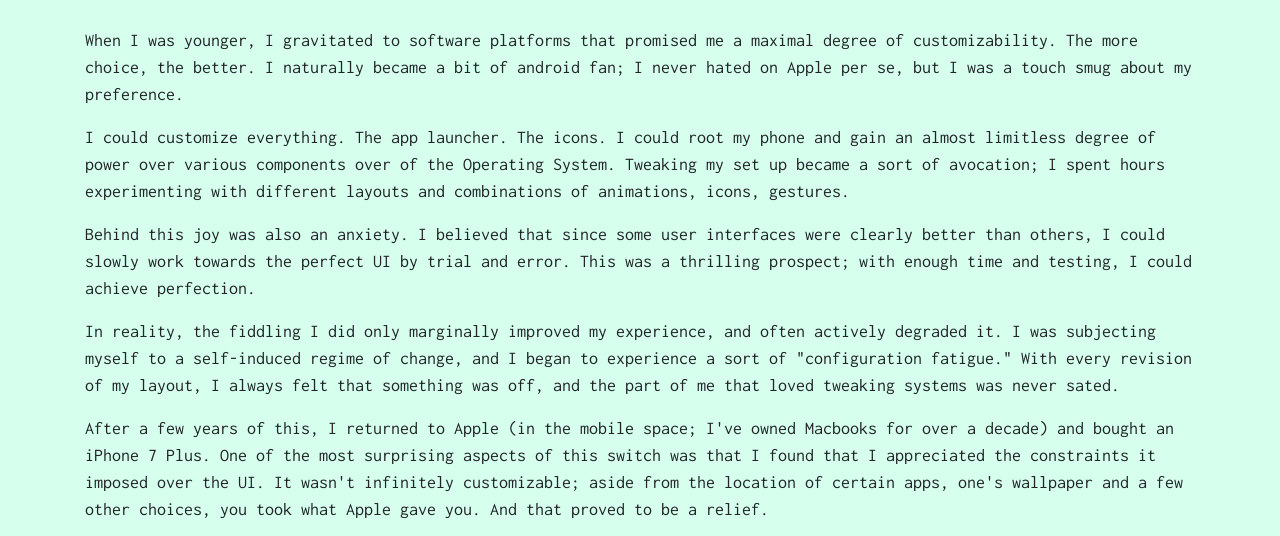
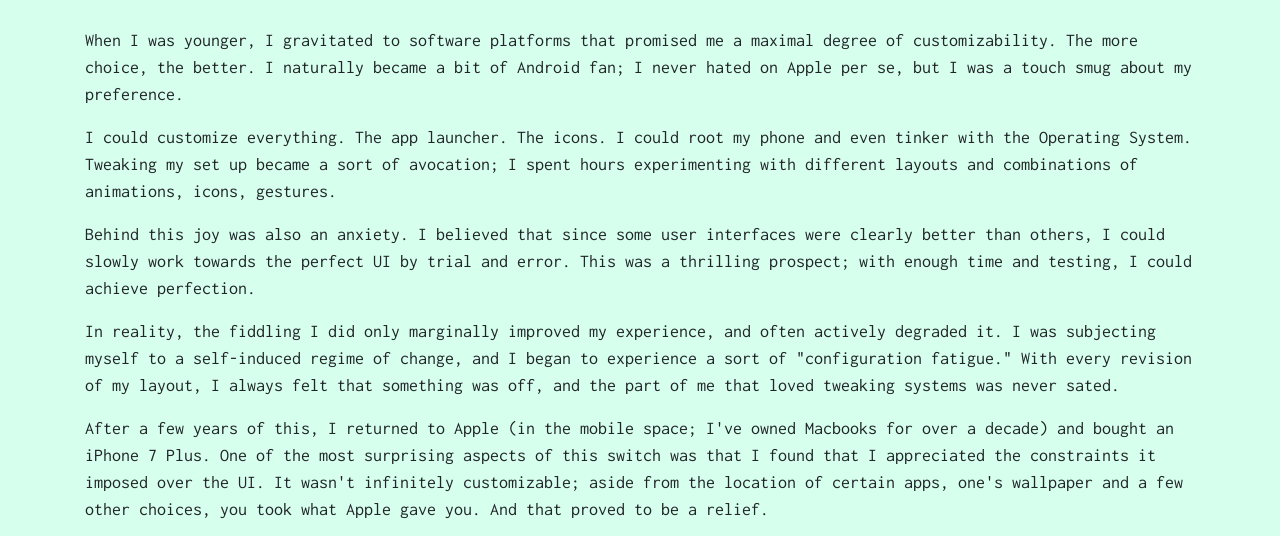
Before and after one commit to Lord-Left/Lord-Left.github.io, a plain HTML site: page posts/cost-of-choice.html in a window 1280 px wide. Shown: the part 247-783 px from the top of the page. Drawn offline with nearby package versions, Linux system fonts and the light colour scheme; a web font is replaced by a local one.

Commit message:
Made slight change to language of Cost of Choice post.

```diff
--- a/posts/cost-of-choice.html
+++ b/posts/cost-of-choice.html
@@ -34,8 +34,8 @@
         <div class="row">
             <div class="col-12 inconsolataFont topPad blogTitleProperties">The Cost of Choice // December 2019</div>
             <div class="col-12 inconsolataFont topPad blogPostFont">
-                <p>When I was younger, I gravitated to software platforms that promised me a maximal degree of customizability. The more choice, the better. I naturally became a bit of android fan; I never hated on Apple per se, but I was a touch smug about my preference.</p>
-                <p>I could customize everything. The app launcher. The icons. I could root my phone and gain an almost limitless degree of power over various components over of the Operating System. Tweaking my set up became a sort of avocation; I spent hours experimenting with different layouts and combinations of animations, icons, gestures.</p>
+                <p>When I was younger, I gravitated to software platforms that promised me a maximal degree of customizability. The more choice, the better. I naturally became a bit of Android fan; I never hated on Apple per se, but I was a touch smug about my preference.</p>
+                <p>I could customize everything. The app launcher. The icons. I could root my phone and even tinker with the Operating System. Tweaking my set up became a sort of avocation; I spent hours experimenting with different layouts and combinations of animations, icons, gestures.</p>
                 <p>Behind this joy was also an anxiety. I believed that since some user interfaces were clearly better than others, I could slowly work towards the perfect UI by trial and error. This was a thrilling prospect; with enough time and testing, I could achieve perfection.</p>
                 <p>In reality, the fiddling I did only marginally improved my experience, and often actively degraded it. I was subjecting myself to a self-induced regime of change, and I began to experience a sort of "configuration fatigue." With every revision of my layout, I always felt that something was off, and the part of me that loved tweaking systems was never sated.</p>
                 <p>After a few years of this, I returned to Apple (in the mobile space; I've owned Macbooks for over a decade) and bought an iPhone 7 Plus. One of the most surprising aspects of this switch was that I found that I appreciated the constraints it imposed over the UI. It wasn't infinitely customizable; aside from the location of certain apps, one's wallpaper and a few other choices, you took what Apple gave you. And that proved to be a relief.</p>
```
